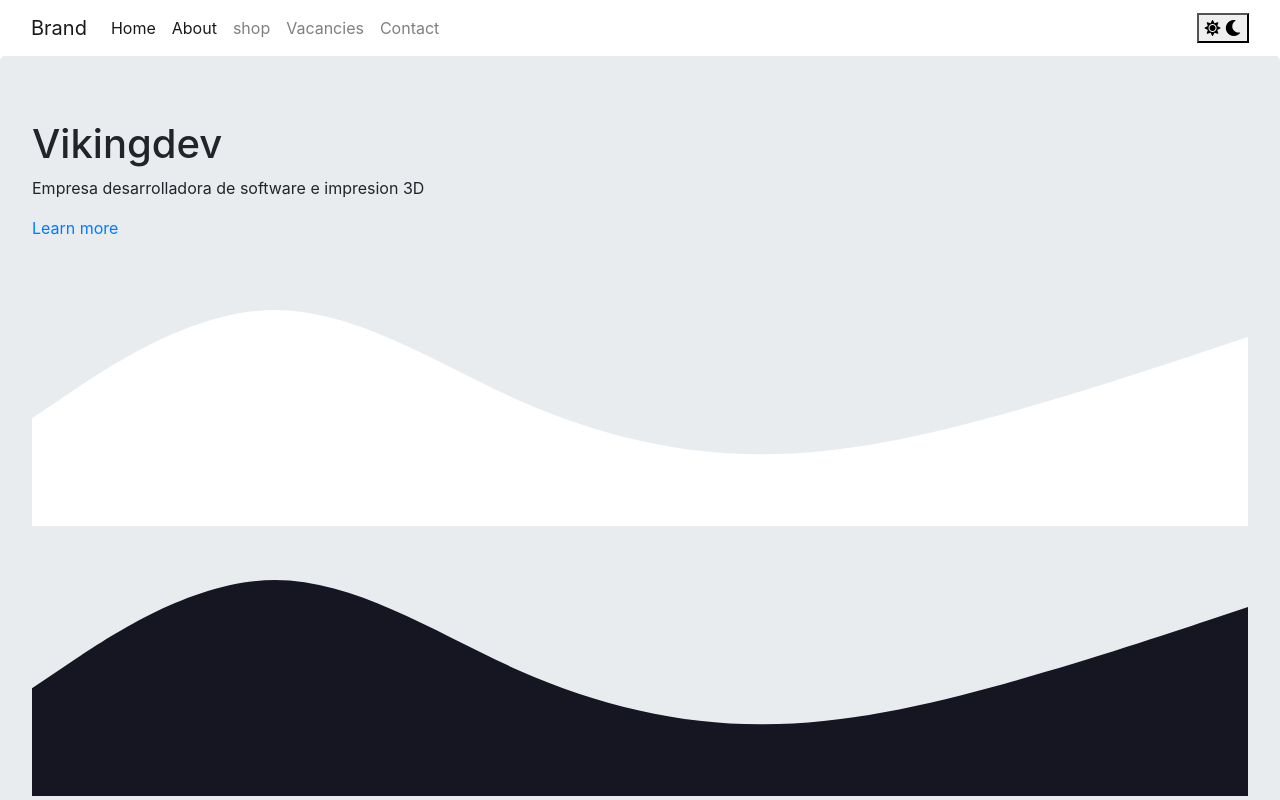
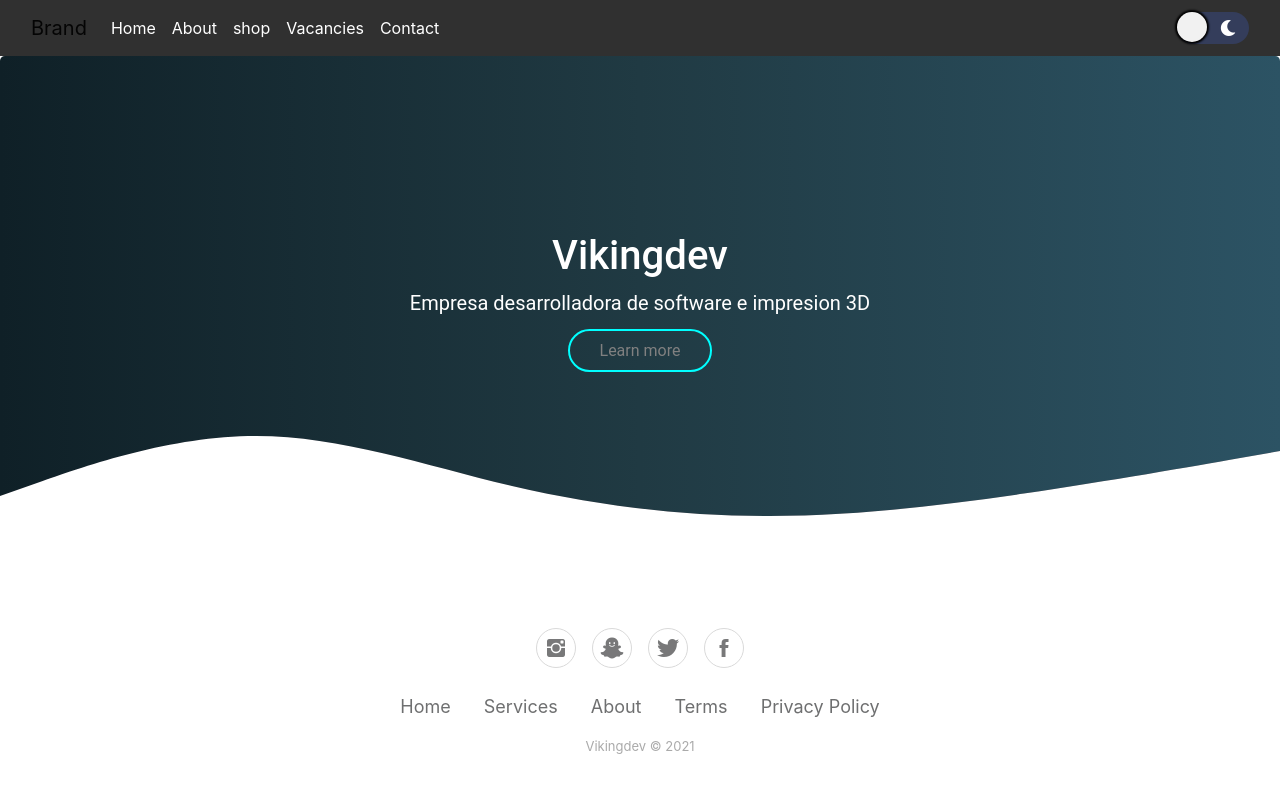
Before and after one commit to VikingAntonio/vdevshop, a plain HTML site: page docs/venta.html in a window 1280 px wide. Shown: the top 800 px of the page. Drawn offline with nearby package versions, Linux system fonts and the light colour scheme; files that its build step writes are made by us from their sources; the site is published under a folder, as on GitHub Pages, so addresses that start at the root find nothing; a script that the page names is missing.

Commit message:
Update venta.html

```diff
--- a/docs/venta.html
+++ b/docs/venta.html
@@ -8,10 +8,10 @@
     <link rel="stylesheet" href="https://cdnjs.cloudflare.com/ajax/libs/twitter-bootstrap/4.5.3/css/bootstrap.min.css">
     <link rel="stylesheet" href="https://use.fontawesome.com/releases/v5.12.0/css/all.css">
     <link rel="stylesheet" href="https://cdnjs.cloudflare.com/ajax/libs/ionicons/2.0.1/css/ionicons.min.css">
-    <link rel="stylesheet" href="/assets/css/Contact-Form-Clean.css?h=c942239c91f94a6b90d67fb2496c21bf">
-    <link rel="stylesheet" href="/assets/css/estilos.compiled.css?h=8dc710fbaff201a512b9430b932e9406">
-    <link rel="stylesheet" href="/assets/css/Footer-Basic.css?h=d15dfcb68fabe0442ff06063b052477c">
-    <link rel="stylesheet" href="/assets/css/styles.css?h=b762fbadad810298d93422aa3fa6652d">
+    <link rel="stylesheet" href="./assets/css/Contact-Form-Clean.css">
+    <link rel="stylesheet" href="./assets/css/estilos.compiled.css">
+    <link rel="stylesheet" href="./assets/css/Footer-Basic.css">
+    <link rel="stylesheet" href="./assets/css/styles.css">
 </head>
 
 <body>
@@ -19,11 +19,11 @@
         <div class="container-fluid"><a class="navbar-brand" href="#">Brand</a><button data-toggle="collapse" class="navbar-toggler" data-target="#navcol-1"><span class="sr-only">Toggle navigation</span><span class="navbar-toggler-icon"></span></button>
             <div class="collapse navbar-collapse" id="navcol-1">
                 <ul class="nav navbar-nav">
-                    <li class="nav-item"><a class="nav-link active" href="/index.html">Home</a></li>
-                    <li class="nav-item"><a class="nav-link active" href="/about.html">About</a></li>
-                    <li class="nav-item"><a class="nav-link" href="/shop.html">shop</a></li>
-                    <li class="nav-item"><a class="nav-link" href="/vacancies.html">Vacancies</a></li>
-                    <li class="nav-item"><a class="nav-link" href="/contact.html">Contact</a></li>
+                    <li class="nav-item"><a class="nav-link active" href="./index.html">Home</a></li>
+                    <li class="nav-item"><a class="nav-link active" href="./about.html">About</a></li>
+                    <li class="nav-item"><a class="nav-link" href="./shop.html">shop</a></li>
+                    <li class="nav-item"><a class="nav-link" href="./vacancies.html">Vacancies</a></li>
+                    <li class="nav-item"><a class="nav-link" href="./contact.html">Contact</a></li>
                 </ul>
                 <hr><button class="switch" id="switch">
 <span><i class="fas fa-sun"></i></span>
@@ -34,7 +34,7 @@
     </nav><div class="jumbotron">
     <h1>Vikingdev</h1>
     <p>Empresa desarrolladora de software e impresion 3D</p>
-    <p><a href="/about.html" class="boton" role="button">Learn more</a></p>
+    <p><a href="./about.html" class="boton" role="button">Learn more</a></p>
         <svg preserveAspectRatio="none" id="wave" class="wave" xmlns="http://www.w3.org/2000/svg" viewBox="0 0 1440 320">
   <path fill="#fff" fill-opacity="1" d="M0,192L48,160C96,128,192,64,288,64C384,64,480,128,576,170.7C672,213,768,235,864,234.7C960,235,1056,213,1152,186.7C1248,160,1344,128,1392,112L1440,96L1440,320L1392,320C1344,320,1248,320,1152,320C1056,320,960,320,864,320C768,320,672,320,576,320C480,320,384,320,288,320C192,320,96,320,48,320L0,320Z"></path>
 </svg>
@@ -96,8 +96,8 @@
     </div><!-- End: Footer Basic -->
             <script src="https://cdnjs.cloudflare.com/ajax/libs/jquery/3.5.1/jquery.min.js"></script>
     <script src="https://cdnjs.cloudflare.com/ajax/libs/twitter-bootstrap/4.5.3/js/bootstrap.bundle.min.js"></script>
-    <script src="/assets/js/smart-forms.min.js?h=9db842b3dc3336737559eb4abc0f1b3d"></script>
-    <script src="/assets/js/darkmode.js?h=85fcc708cfd62f64510c13c04f21dc8a"></script>
+    <script src="./assets/js/smart-forms.min.js"></script>
+    <script src="./assets/js/darkmode.js"></script>
     <script type="module" src="https://unpkg.com/@google/model-viewer/dist/model-viewer.min.js"></script>
 	<script nomodule src="https://unpkg.com/@google/model-viewer/dist/model-viewer-legacy.js"></script>
 
```
